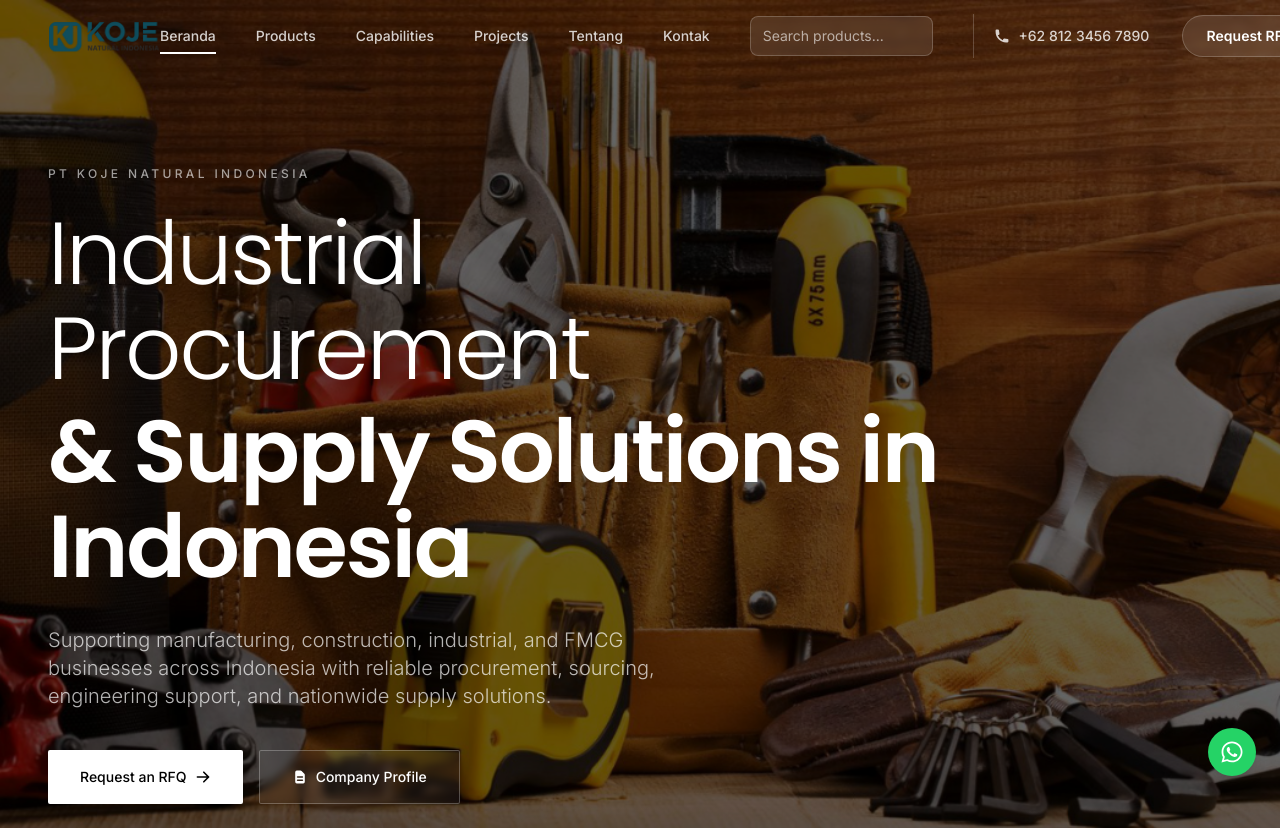
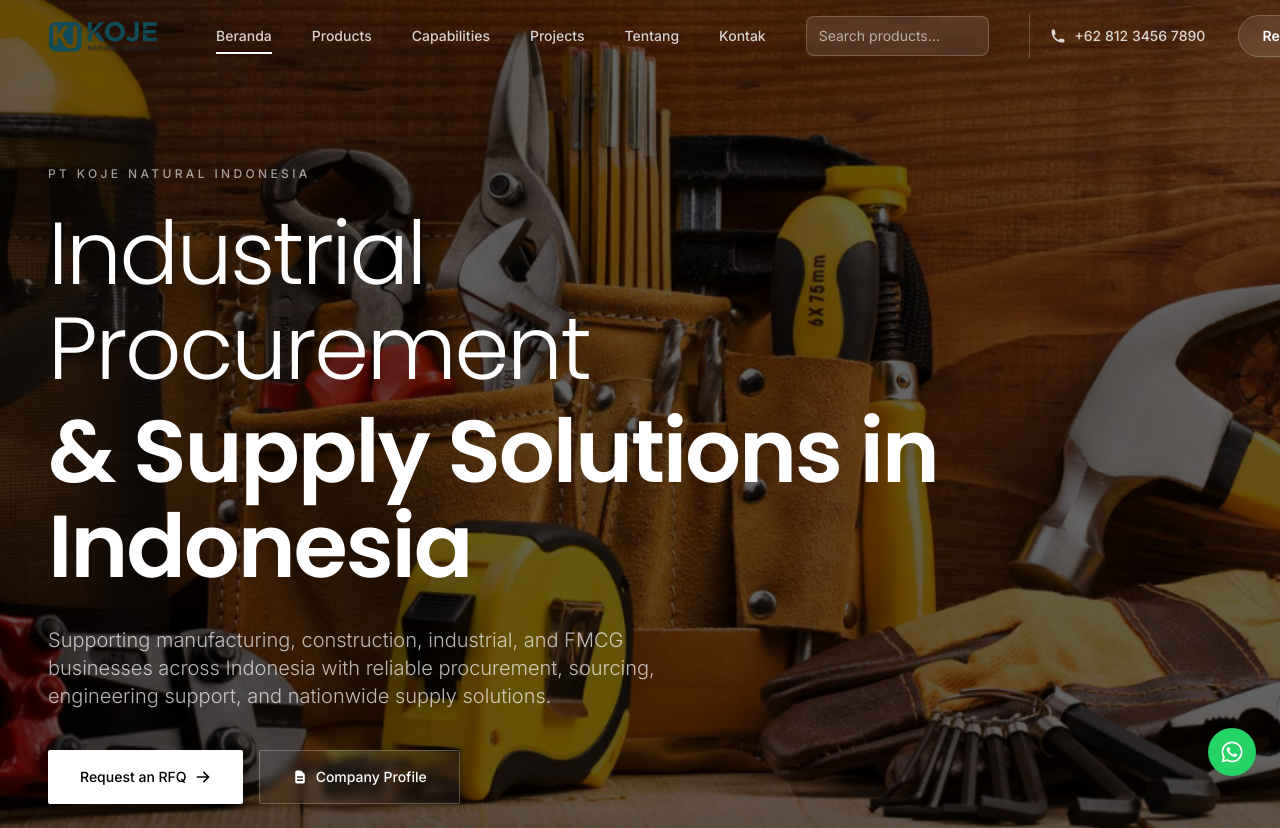
Before and after one commit to herlan-syihabudin/PT.-KOJE-NATURAL-INDONESIA, a Next.js app: page / in a window 1280 px wide. Shown: the top 828 px of the page. Built offline with nearby package versions, Linux system fonts and the light colour scheme.

Commit message:
Refactor Navbar component for improved layout

```diff
--- a/src/components/Navbar.tsx
+++ b/src/components/Navbar.tsx
@@ -78,9 +78,10 @@ export default function Navbar() {
         aria-label="Main navigation"
       >
         <div className="container-custom">
-          <div className="flex min-h-[64px] items-center justify-between md:min-h-[72px]">
+          {/* Tambahkan md:gap-8 untuk memberi ruang antara logo dan menu */}
+          <div className="flex min-h-[64px] items-center justify-between md:min-h-[72px] md:gap-8">
 
-            {/* LOGO - Lebih kecil di desktop */}
+            {/* LOGO */}
             <Link
               href="/"
               className="relative z-10 flex shrink-0 items-center"
@@ -118,8 +119,8 @@ export default function Navbar() {
               </div>
             </Link>
 
-            {/* DESKTOP MENU - Gap lebih besar */}
-            <div className="hidden md:flex md:items-center md:gap-6 lg:gap-8 xl:gap-10">
+            {/* DESKTOP MENU - Tambahkan ml-4 untuk jarak dari logo */}
+            <div className="hidden md:flex md:items-center md:gap-6 lg:gap-8 xl:gap-10 md:ml-4 lg:ml-6">
               {NAV_ITEMS.map((item) => {
                 const isActive = pathname === item.href
 
@@ -281,7 +282,7 @@ export default function Navbar() {
               </Link>
             </div>
 
-            {/* MOBILE ACTIONS */}
+            {/* MOBILE ACTIONS - Tetap Sama */}
             <div className="flex items-center gap-2 md:hidden">
               <Link
                 href="/search"
@@ -341,7 +342,7 @@ export default function Navbar() {
         </div>
       </nav>
 
-      {/* MOBILE MENU - Sama */}
+      {/* MOBILE MENU - Tetap Sama */}
       <AnimatePresence>
         {isMobileMenuOpen && (
           <>
```
